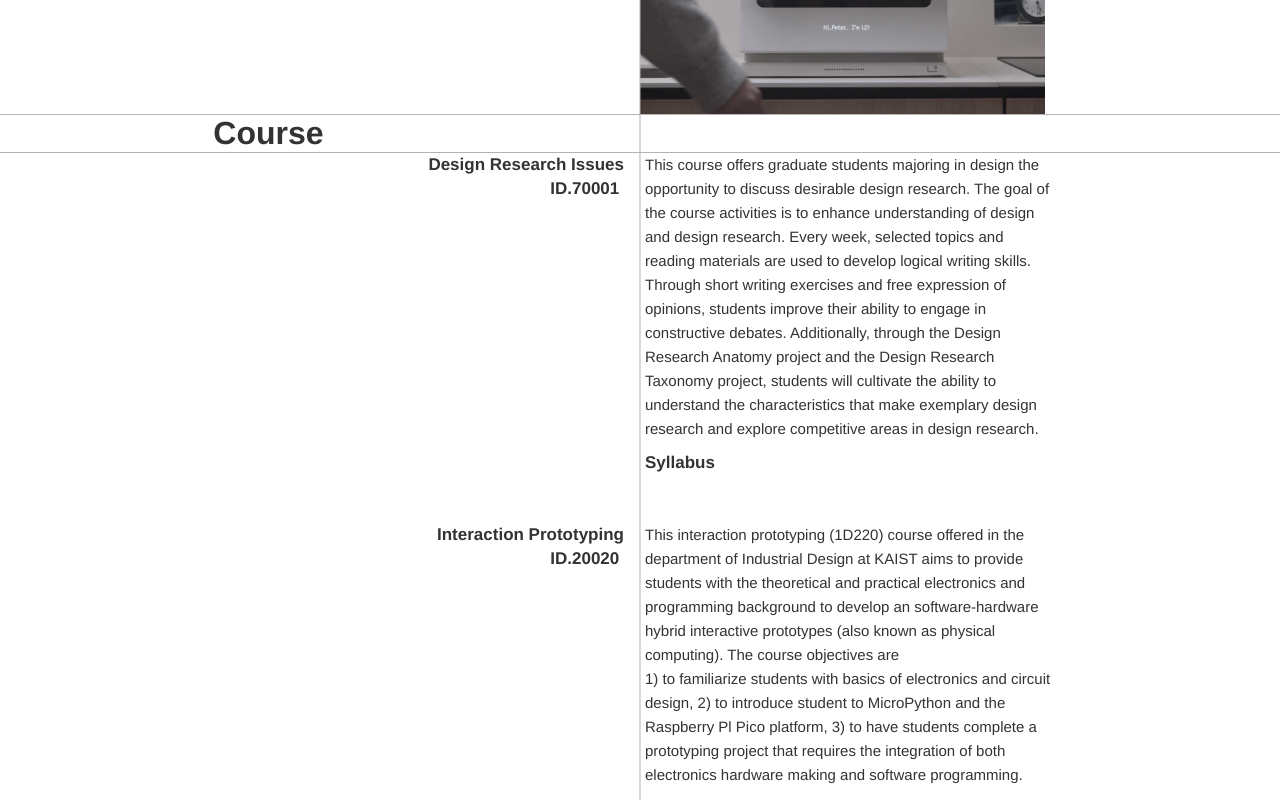
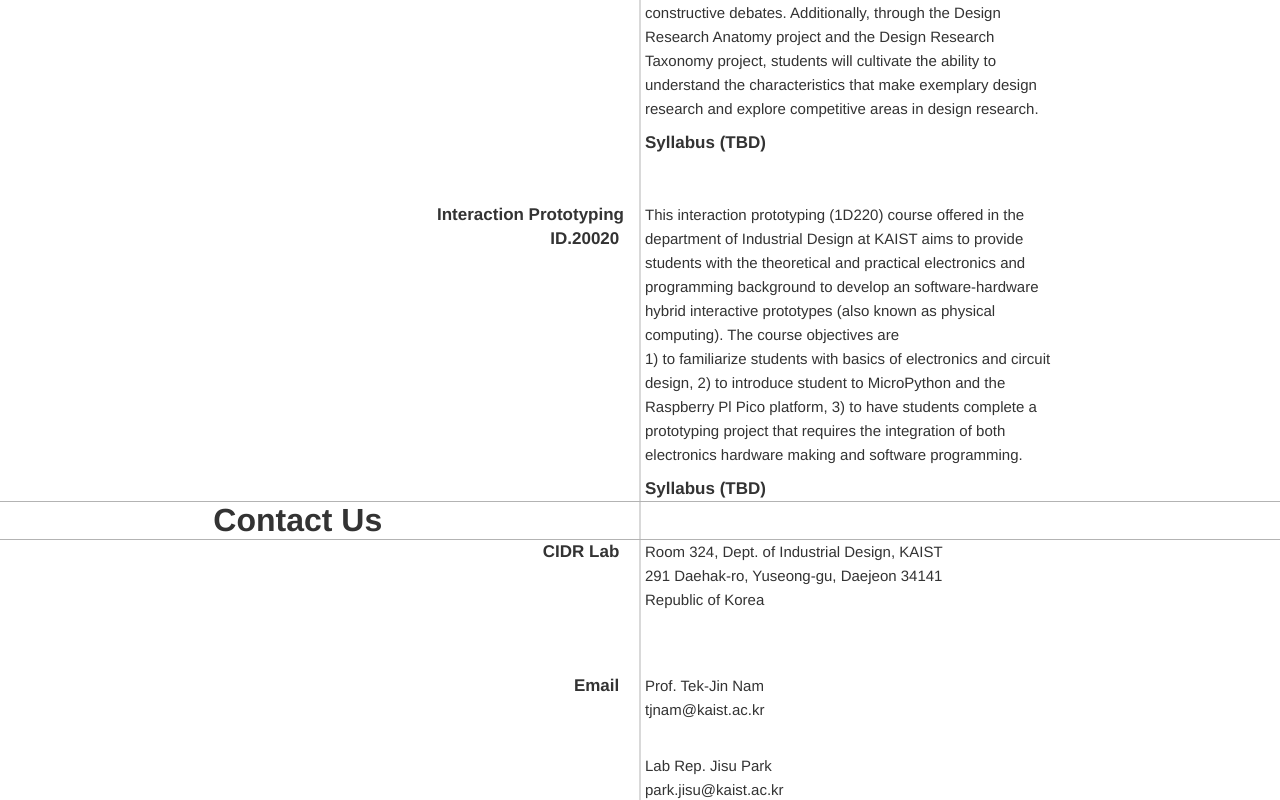
Before and after one commit to jiwonlee1223/cidrwebsite, a Next.js app: page / in a window 1280 px wide. Shown: the part 1760-2560 px from the top of the page. Built offline with nearby package versions, Linux system fonts and the light colour scheme.

Commit message:
1차 퍼블리싱 준비 완료[2]

```diff
--- a/app/page.tsx
+++ b/app/page.tsx
@@ -44,9 +44,10 @@ export default function MainPage() {
               <span className="news-description">DEC / 2024 <br />
                 Jiwon Received the Q-Day Creativity and Talent Education Award </span>
             </div>
-            <div>
+
+            {/* <div>
               <img src="/banner.png" alt="news" className="news-image" />
-            </div>
+            </div> */}
 
           </div>
           <div className="half"></div>
@@ -70,7 +71,7 @@ export default function MainPage() {
                 Through short writing exercises and free expression of opinions, students improve their ability to engage in constructive debates.
                 Additionally, through the Design Research Anatomy project and the Design Research Taxonomy project,
                 students will cultivate the ability to understand the characteristics that make exemplary design research and explore competitive areas in design research.<br /></span>
-              <span className="syllabus">Syllabus</span>
+              <span className="syllabus">Syllabus (TBD)</span>
             </div>
           </div>
           <div className="half"></div>
@@ -88,7 +89,8 @@ export default function MainPage() {
                 1) to familiarize students with basics of electronics and circuit design,
                 2) to introduce student to MicroPython and the Raspberry Pl Pico platform,
                 3) to have students complete a prototyping project that requires the integration of both electronics hardware making and software programming. </span>
-              <span className="syllabus">Syllabus</span>
+              <span className="syllabus">Syllabus (TBD)</span>
+
             </div>
           </div>
           <div className="half"></div>
@@ -122,7 +124,13 @@ export default function MainPage() {
           <div className="halftwo">
             <div className="text-description-container">
               <span className="text-description">Prof. Tek-Jin Nam <br />
-                tjnam@kaist.ac.kr
+                tjnam@kaist.ac.kr <br />
+              </span>
+            </div>
+            <div className="pub-blank"> </div>
+            <div className="text-description-container">
+              <span className="text-description">Lab Rep. Jisu Park <br />
+              park.jisu@kaist.ac.kr
               </span>
             </div>
           </div>
@@ -130,6 +138,7 @@ export default function MainPage() {
           <div className="course-blank"> </div>
         </div>
       </div>
+
 
       <div className="main-footer-container">
         <div className="main-footer-wrapper">
```
